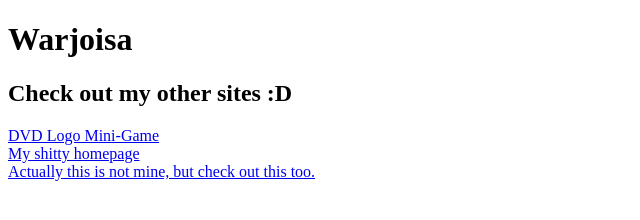
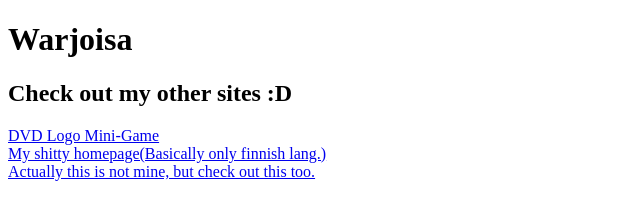
Before and after one commit to Warjoisa/Warjoisa.github.io, a plain HTML site: page index.html in a window 1280 px wide. Shown: the whole page, without its empty margins (0-640 px from the left). Drawn offline with Linux system fonts and the light colour scheme.

Commit message:
Update index.html

```diff
--- a/index.html
+++ b/index.html
@@ -10,7 +10,7 @@
     <h2>Check out my other sites :D</h2>
     <a href="/dvd-game/">DVD Logo Mini-Game</a>
     <br>
-    <a href="/warjoisa/">My shitty homepage</a>
+    <a href="/warjoisa/">My shitty homepage(Basically only finnish lang.)</a>
     <br>
     <a href="https://www.youtube.com/watch?v=xvFZjo5PgG0">Actually this is not mine, but check out this too.</a>
 </body>
```
